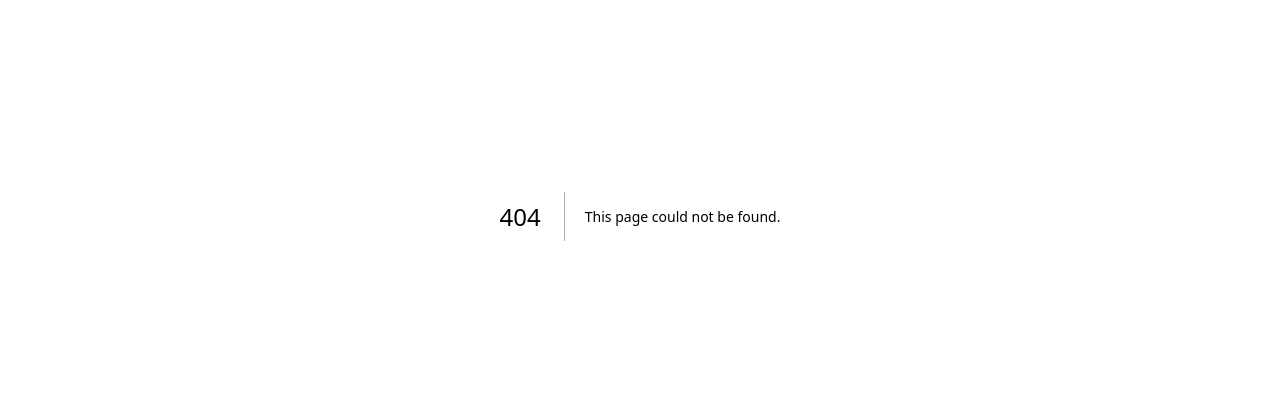
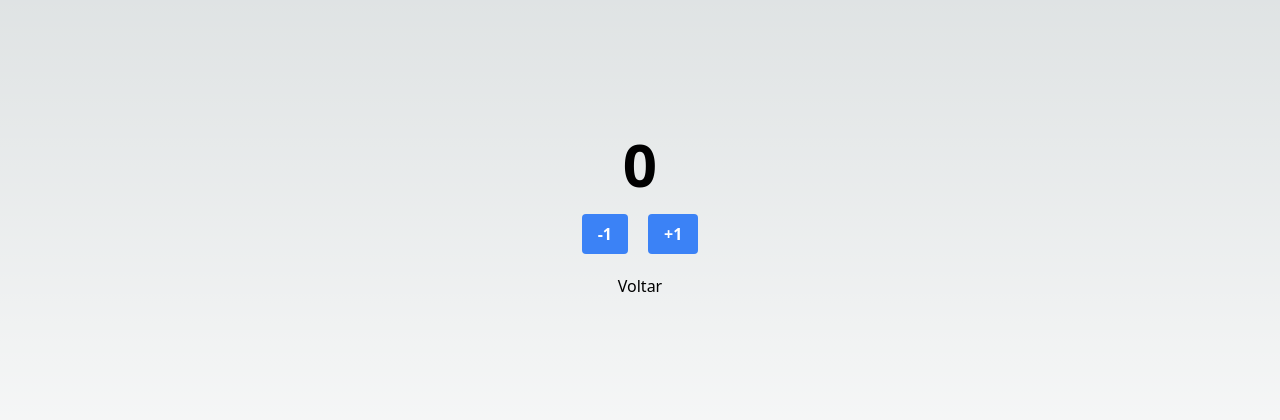
Before and after one commit to Fernandafogs/aulas_react_next, a Next.js app: page /contexto/contador in a window 1280 px wide. Before the commit this address had no page. Shown: the part 184-604 px from the top of the page. Built offline with nearby package versions, Linux system fonts and the light colour scheme.

Commit message:
exemplo de utilizacao context com contador

```diff
--- /dev/null
+++ b/src/components/contexto/Contador.tsx
@@ -0,0 +1,28 @@
+import ContadorContext from "@/data/contexts/ContadorContext"
+import Link from "next/link"
+
+import { useContext} from "react"
+
+export default function Contador (){
+    const {numero, incrementar, decrementar} = useContext(ContadorContext)
+
+
+    return (
+        <div className="flex flex-col items-center gap-5">
+            <span className="text-6xl font-black">{numero}</span>
+            <div className="flex gap-5">
+                <button className="botao" onClick={decrementar}>
+                    -1
+                </button>
+                <button className="botao" onClick={incrementar}>
+                    +1
+                </button>
+            </div>
+            <Link href="/">
+                <span>Voltar</span>
+            </Link>
+
+        </div>
+     )
+
+}
--- a/src/components/listas/ListaProdutos.tsx
+++ b/src/components/listas/ListaProdutos.tsx
@@ -8,7 +8,7 @@
 
 export default function ListaProdutos (props: ListaProdutosProps) {
     return (
-        <div className="flex flex-wrap gap-5">
+        <div className="flex justify-center flex-wrap gap-5">
             {props.produtos.map(produto => {
                 return <ProdutoItem key={produto.id} produto={produto} comprar={props.comprar} />
             })}
--- /dev/null
+++ b/src/data/contexts/ContadorContext.tsx
@@ -0,0 +1,30 @@
+import { createContext, useState } from "react"
+
+interface ContadorContextProps {
+    numero: number
+    incrementar: () => void
+    decrementar: () => void
+}
+
+const ContadorContext = createContext <ContadorContextProps> ({} as any)
+export default ContadorContext
+
+export function ContadorProvider (props: any) {
+    const [numero, setNumero] = useState(0)
+
+    function incrementar () {
+        setNumero(numero + 1)
+    }
+
+    function decrementar () {
+        setNumero(numero - 1)
+    }
+
+    return (
+        <ContadorContext.Provider value={{
+            numero, incrementar, decrementar
+        }}>
+            {props.children}
+        </ContadorContext.Provider>
+    )
+}
--- a/src/pages/_app.tsx
+++ b/src/pages/_app.tsx
@@ -1,6 +1,11 @@
+import { ContadorProvider } from '@/data/contexts/ContadorContext'
 import '@/styles/globals.css'
 import type { AppProps } from 'next/app'
 
 export default function App({ Component, pageProps }: AppProps) {
-  return <Component {...pageProps} />
+  return(
+    <ContadorProvider>
+      <Component {...pageProps} />
+    </ContadorProvider>
+  )
 }
--- /dev/null
+++ b/src/pages/contexto/contador.tsx
@@ -0,0 +1,10 @@
+import Contador from "@/components/contexto/Contador";
+
+export default function PaginaContador(){
+
+    return(
+        <div className="flex flex-col gap-5 justify-center items-center h-screen relative">
+            <Contador />
+        </div>
+    )
+}
--- a/src/pages/index.tsx
+++ b/src/pages/index.tsx
@@ -1,7 +1,12 @@
+import Link from "next/link";
+
 export default function Home() {
   return (
     <div>
       <h1>Principal</h1>
+      <Link href="/contexto/contador">
+        <span>Contador</span>
+      </Link>
     </div>
   );
 }
```
